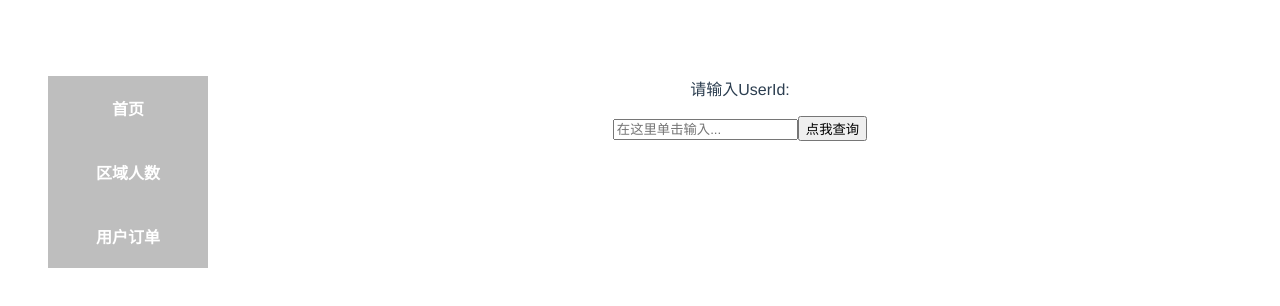
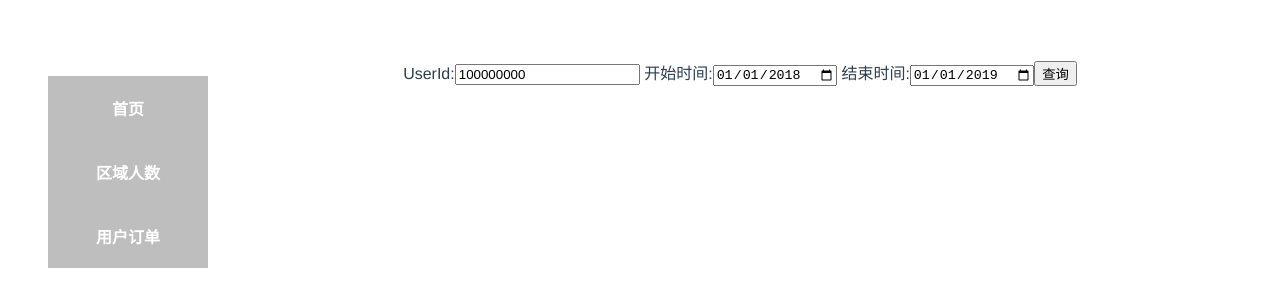
Before and after one commit to YaOuGuoJi/platform-vue, a Vue app: page /user/order in a window 1280 px wide. Shown: the top 306 px of the page. Built offline with nearby package versions, Linux system fonts and the light colour scheme.

Commit message:
fixUserOrder

```diff
--- a/src/components/UserOrder.vue
+++ b/src/components/UserOrder.vue
@@ -1,17 +1,36 @@
 <template>
   <div class="user-order">
+    <div class="input-form">
+      UserId:<input v-model="userId" type="text"/>
+      开始时间:<input v-model="start" type="date"/>
+      结束时间:<input v-model="end" type="date"/>
+      <button v-on:click="search()">查询</button>
+    </div>
+    <h2></h2>
     <template v-if="userInfo">
       <div class="user-info">
-        <h1>用户信息</h1>
-        <h5 class="user-id">用户Id: {{ userInfo.userId }}</h5>
-        <h5 class="user-name">用户名: {{ userInfo.userName }}</h5>
-        <h5 class="user-sex">性别: {{ userInfo.sex === 1 ? '男' : '女'}}</h5>
-        <h5 class="user-phone">电话号码: {{ userInfo.phone}}</h5>
-        <h5 class="user-email">邮箱: {{ userInfo.email }}</h5>
+        <table border="1">
+          <tr>
+            <th>用户Id</th>
+            <th>用户名</th>
+            <th>性别</th>
+            <th>电话号码</th>
+            <th>邮箱</th>
+          </tr>
+          <tr>
+            <th>{{ userInfo.userId }}</th>
+            <th>{{ userInfo.userName }}</th>
+            <th>{{ userInfo.sex === 1 ? '男' : '女' }}</th>
+            <th>{{ userInfo.phone }}</th>
+            <th>{{ userInfo.email }}</th>
+          </tr>
+        </table>
       </div>
+    </template>
+    <template v-if="userInfo">
+      <template v-if="orderPageInfo.list">
         <div class="order-record">
-        <template v-if="orderPageInfo.list">
-          <h3 class="order-list">消费记录（{{ start }}——{{ end }}）</h3>
+          <h3 class="order-list">消费记录</h3>
           <table>
             <tr>
               <th>商户Id</th>
@@ -34,38 +53,33 @@
             <ul>
               <li v-if="orderPageInfo.isFirstPage"><a class="banclick">上一页</a></li>
               <li v-else><a v-on:click="pageNum--, search()">上一页</a></li>
-              <li v-for="index in orderPageInfo.pages"  v-bind:class="{ 'active': pageNum === index}" :key="index"><a v-on:click="pageNum = index, search()">{{ index }}</a></li>
-
-              <li v-if="orderPageInfo.isLastPage"><a class="banclick">下一页</a> </li>
-              <li v-else><a v-on:click="pageNum++, search()">下一页</a> </li>
+              <li v-for="index in orderPageInfo.pages" v-bind:class="{ 'active': pageNum === index}" :key="index"><a
+                v-on:click="pageNum = index, search()">{{ index }}</a></li>
+              <li v-if="orderPageInfo.isLastPage"><a class="banclick">下一页</a></li>
+              <li v-else><a v-on:click="pageNum++, search()">下一页</a></li>
               <li><a>共<i>{{ orderPageInfo.pages }}</i>页</a></li>
-
             </ul>
           </div>
-        </template>
         </div>
       </template>
-    <template v-else>
-      <p>请输入UserId: </p>
-      <input v-model="userId" placeholder="在这里单击输入..."/>
-      <button v-on:click="search()">点我查询</button>
     </template>
   </div>
 </template>
 
 <script type="text/javascript">
   import axios from 'axios'
+
   export default {
     name: 'UserOrder',
     data () {
       return {
-      userId: null,
+        userId: '100000000',
         userInfo: null,
         orderPageInfo: null,
         pageNum: 1,
         pageSize: 10,
-      start: '2018-01-01 00:00:00',
-      end: '2019-01-01 00:00:00'
+        start: '2018-01-01',
+        end: '2019-01-01'
       }
     },
     methods: {
@@ -75,10 +89,11 @@ export default {
             userId: this.userId,
             pageNum: this.pageNum,
             pageSize: this.pageSize,
-          start: this.start,
-          end: this.end
+            start: this.start + ' 00:00:00',
+            end: this.end + ' 00:00:00'
           }
         }).then(response => {
+          console.log(response)
           if (response.status !== 200 || !response.data) {
             window.alert('请求失败')
           }
@@ -98,24 +113,31 @@ export default {
   }
 </script>
 
-<style>
+<style scoped>
+
+  .order-record {
+    width: 800px;
+    height: 400px;
+    display: table-cell;
+    vertical-align: middle;
+  }
+
   body {
     text-align: center;
   }
+
   table {
     margin-left: auto;
     margin-right: auto;
   }
 
-  .page-bar li:first-child>a {
-    margin-left: 0px
-  }
   .page-bar {
     margin: 0 auto;
-    width: 300px;
+    width: 350px;
     height: 100px;
   }
-  .page-bar a{
+
+  .page-bar a {
     border: 1px solid #ddd;
     text-decoration: none;
     position: relative;
@@ -126,20 +148,24 @@ export default {
     color: #337ab7;
     cursor: pointer
   }
-  .page-bar a:hover{
+
+  .page-bar a:hover {
     background-color: #eee;
   }
-  .page-bar a.banclick{
-    cursor:not-allowed;
+
+  .page-bar a.banclick {
+    cursor: not-allowed;
   }
-  .page-bar .active a{
+
+  .page-bar .active a {
     color: #fff;
     cursor: default;
     background-color: #337ab7;
     border-color: #337ab7;
   }
-  .page-bar i{
-    font-style:normal;
+
+  .page-bar i {
+    font-style: normal;
     color: #d44950;
     margin: 0px 4px;
     font-size: 12px;
```
Lines whose indentation alone changed are shown as unchanged.
